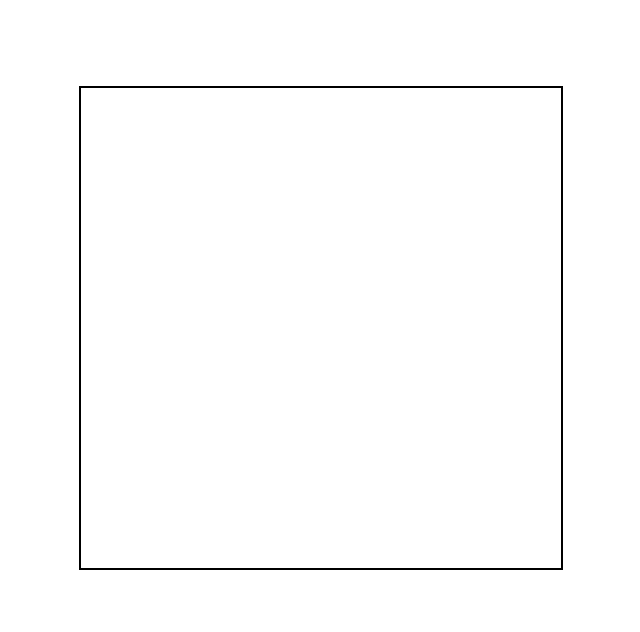
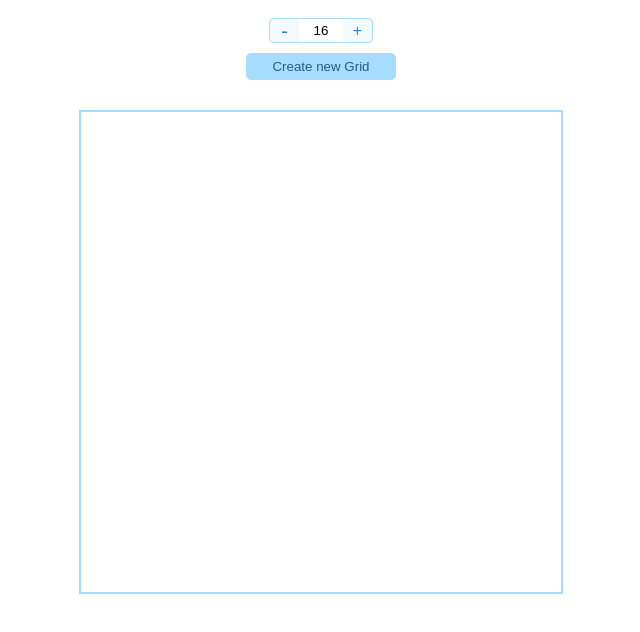
Before and after one commit to AlvinAbiliuse/Etch-A-Sketch, a plain HTML site: page index.html in a window 1280 px wide. Shown: the whole page, without its empty margins (319-959 px from the left). Drawn offline with Linux system fonts and the light colour scheme.

Commit message:
added a container to create new canvas and created css for it

```diff
--- a/index.html
+++ b/index.html
@@ -6,6 +6,14 @@
 		<link rel="stylesheet" href="./styles.css">
 	</head>
 	<body>
+		<div id="newCanvasContainer">
+			<div id="increaseGrid">
+				<button id="minus" class="blue">-</button>
+				<input type="text" value="16"></input>
+				<button id="plus"class="blue">+</button>
+			</div>
+			<button id="newCanvas">Create new Grid</button>
+		</div>
 		<div id="container">
 
 		</div>
--- a/script.js
+++ b/script.js
@@ -8,7 +8,7 @@ function createGrid(n) {
 }
 
 
-let color = "black";
+let color = "#292929";
 const container = document.querySelector("#container");
 container.addEventListener("mouseover", (e) => {
 	if (e.target.className == "gridElement") {
--- a/styles.css
+++ b/styles.css
@@ -1,10 +1,10 @@
 body {
 	display: flex;
-	justify-content: center;
 	align-items: center;
 	height: 80vh;
 	flex-direction: column;
 	flex-grow: 1;
+	gap: 20px;
 }
 
 #container {
@@ -13,9 +13,100 @@ body {
 	flex-wrap: wrap;
 	width: 480px;
 	height: 480px;
-	border: 2px solid black;
+	border: 2px solid #a6dcff;
 }
 
 .gridElement {
 	padding: 15px;
 }
+
+#newCanvasContainer {
+	display: flex;
+	flex-direction: column;
+	gap: 10px;
+	padding; 20px;
+	margin: 10px;
+	width: 150px;
+}
+
+#increaseGrid {
+	display: flex;
+	justify-content: center;
+}
+
+#plus, #minus {
+	width: 30px;
+	height: 25px;
+	font-size: 20px;
+}
+
+#plus.blue,
+#minus.blue {
+	background: #f2faff;
+	border: 1px solid #a6dcff;
+	color: #2887c4;
+}
+
+#plus.blue:hover,
+#minus.blue:hover {
+	cursor: pointer;
+	background: #b0e0ff;
+}
+
+#plus.blue:active,
+#minus.blue:active {
+	background: #f2faff;
+}
+
+#plus.red,
+#minus.red {
+	background: #fff2f2;
+	border: 1px solid #ffa6a6;
+	color: #9e2424;
+}
+
+#plus.red:hover,
+#minus.red:hover {
+	cursor:pointer;
+	background: #ffb0b0;
+}
+
+#plus.red:active,
+#minus.red:active {
+	background: #fff2f2;
+}
+
+#plus {
+	border-left: none !important;
+	border-radius: 0px 5px 5px 0px;
+	font-size: 16px;
+}
+
+#minus {
+	border-right: none !important;
+	border-radius: 5px 0px 0px 5px;
+}
+
+input {
+	width: 40px;
+	text-align: center;
+	border: 1px solid #a6dcff;
+	border-left: none;
+	border-right: none;
+}
+
+#newCanvas {
+	background: #a6dcff;
+	color: #235f87;
+	border: 1px solid #a6dcff;
+	border-radius: 5px;
+	padding: 5px;
+}
+
+#newCanvas:hover {
+	background: #ceecff;
+}
+
+#newCanvas:active {
+	background: #b0e0ff;
+}
```
